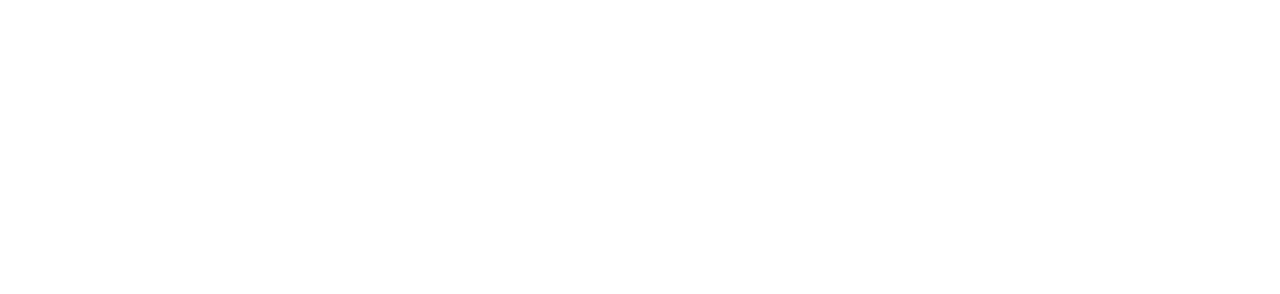
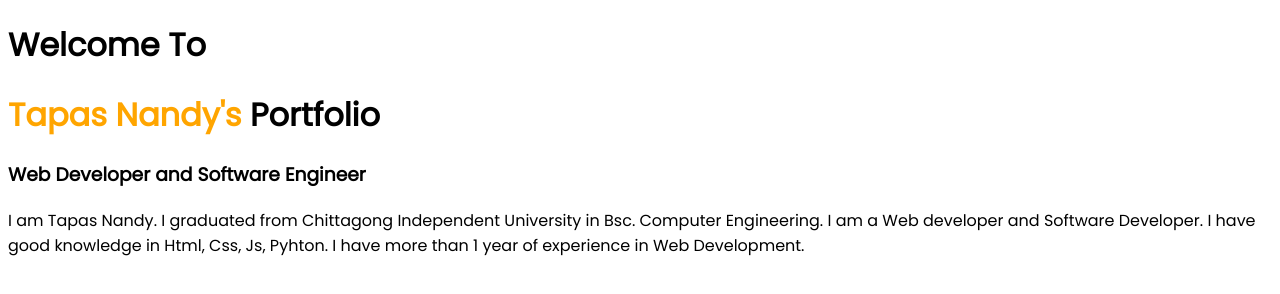
Before and after one commit to tapasnandy/tapas-portfolio, a plain HTML site: page index.html in a window 1280 px wide. Drawn offline with Linux system fonts and the light colour scheme.

```diff
--- a/index.html
+++ b/index.html
@@ -7,11 +7,22 @@
     <meta name="viewport" content="width=device-width, initial-scale=1.0">
     <title>Tapas's Portfolio</title>
 
+    <!-- linking google font -->
+    <link rel="preconnect" href="https://fonts.googleapis.com">
+    <link rel="preconnect" href="https://fonts.gstatic.com" crossorigin>
+    <link href="https://fonts.googleapis.com/css2?family=Poppins&display=swap" rel="stylesheet">
+
+    <!-- linking css file -->
     <link rel="stylesheet" href="style.css">
 </head>
 
 <body>
-
+    <h1>Welcome To</h1>
+    <h1><span class="name-orange">Tapas Nandy's </span> Portfolio</h1>
+    <h3>Web Developer and Software Engineer</h3>
+    <p>I am Tapas Nandy. I graduated from Chittagong Independent University in Bsc. Computer Engineering. I am a Web
+        developer and Software Developer. I have good knowledge in Html, Css, Js, Pyhton. I have more than 1 year of
+        experience in Web Development.</p>
 </body>
 
 </html>
--- a/style.css
+++ b/style.css
@@ -0,0 +1,7 @@
+body{
+    font-family: 'Poppins', sans-serif;
+}
+
+.name-orange{
+    color: orange;
+}
```
Also changed, not shown: img1.png (added), img2.png (added).
